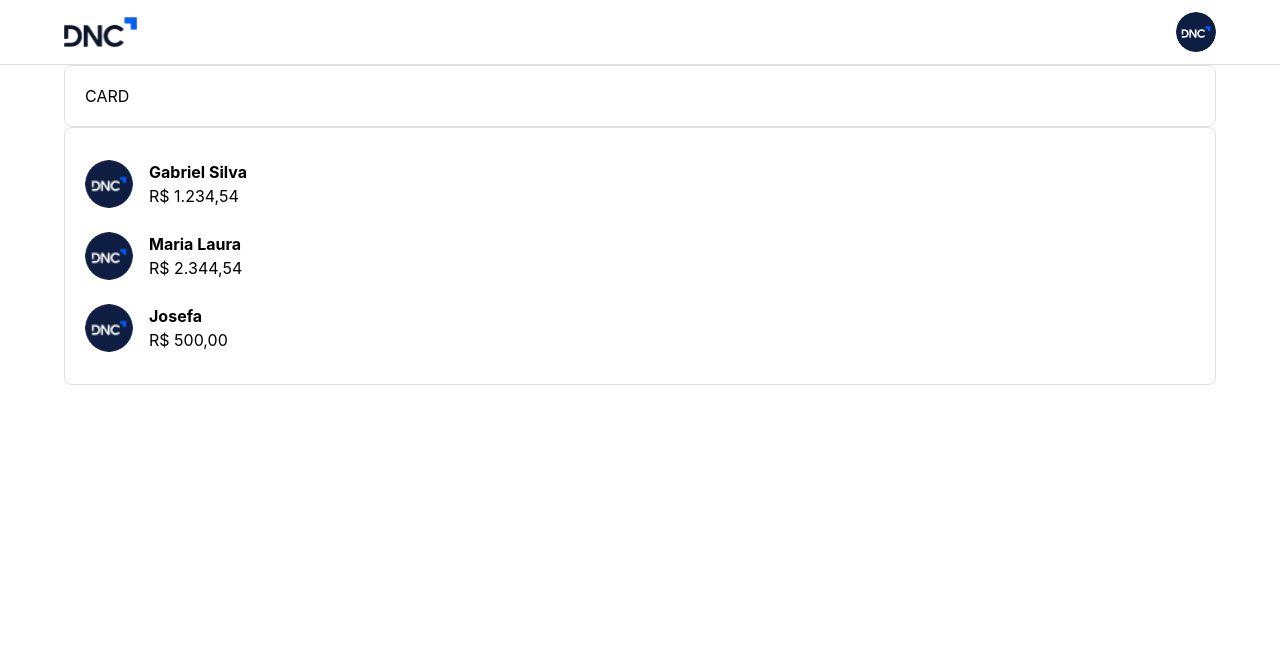
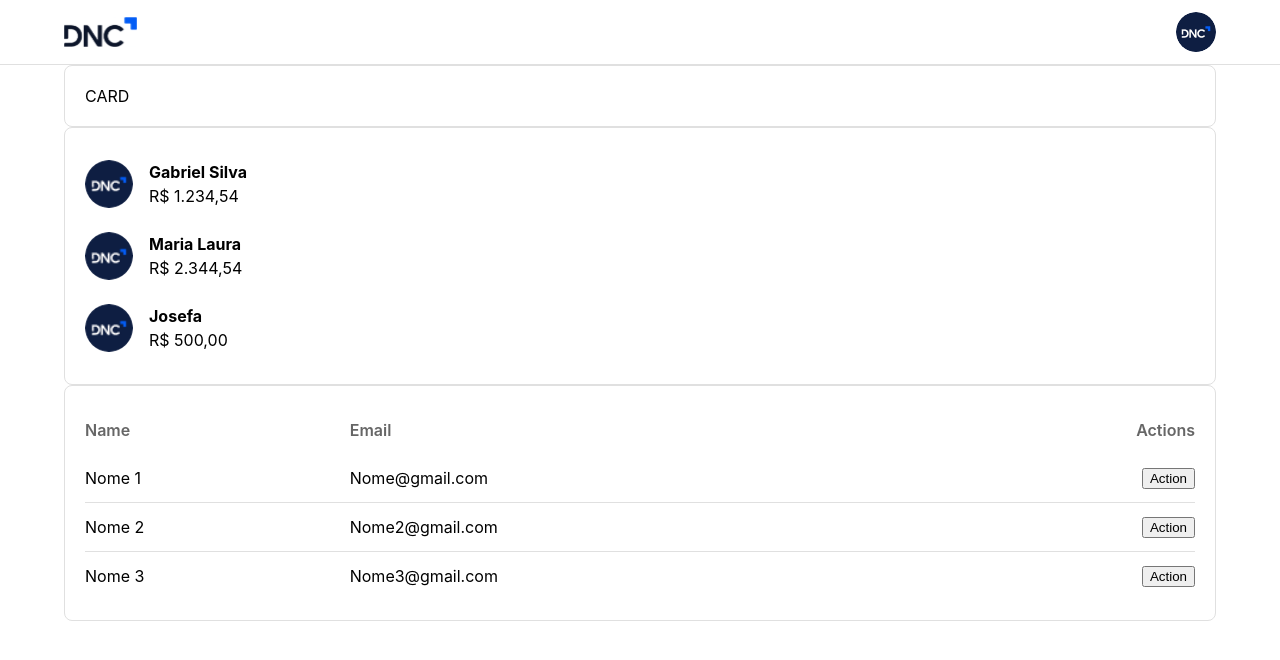
Before and after one commit to DevGabrielSilva-ops/dnc-sales-dashboard-gabrielSilva, a React (Vite) app: page /home in a window 1280 px wide. Shown: the top 660 px of the page. Built offline with nearby package versions, Linux system fonts and the light colour scheme.

Commit message:
feat: criado os componentes de tabela

```diff
--- /dev/null
+++ b/src/components/CustomTable.tsx
@@ -0,0 +1,82 @@
+import styled from "styled-components";
+import { CustomTableProps } from "@/types";
+import { pxParaRem } from "@/utils";
+
+
+
+export const TableWrapper= styled.div`
+    overflow-x: auto;
+    width: 100%;
+    background-color: ${(props) => props.theme.appBackground};
+    table{
+
+        width: 100%;
+        border-collapse: collapse;
+
+        th,td {
+            height: ${pxParaRem(48)};
+            padding: 0 ${pxParaRem(8)} 0 0;
+            text-align:left;
+            &: last-child {
+                text-align: right;
+                padding: 0;
+            }
+        }
+
+        th {
+            color: ${(props) => props.theme.typographies.subtitle};
+            font-weight: 600;
+
+        }
+
+        tr {
+            border-bottom: ${pxParaRem(1)} solid ${(props) => props.theme.appDefaultStroke};
+             &: last-child {
+                border-bottom: none;
+            }
+        }
+
+    }
+`
+
+function CustomTable(props: CustomTableProps) {
+    const {headers ,rows} = props
+    return(
+       <TableWrapper>
+
+        <table>
+            <thead>
+                <tr>
+                    {
+                        headers.map((header,index) => (
+                            <th key={index}>{header}</th>
+                        ))
+                    }
+                </tr>
+            </thead>
+
+            <tbody>
+                {
+                    rows.map((row,rowIndex) => (
+                        <tr key={rowIndex}>
+
+                        {
+
+                            row.map((cell,cellIndex) => (
+                                <td key={cellIndex}>
+                                    {cell}
+                                </td>
+                            ) )
+
+                        }
+
+                        </tr>
+                    ))
+                }
+            </tbody>
+        </table>
+       </TableWrapper>
+    )
+}
+
+export default CustomTable
--- a/src/components/index.ts
+++ b/src/components/index.ts
@@ -2,6 +2,7 @@
 export {default as ListaAvatar} from './AvatarList'
 export {default as FormularioComponente} from './FormularioComponente'
 export {default as Header} from './Header'
+export {default as CustomTable} from './CustomTable'
 export * from './StyledButton'
 export * from './StyledInput'
 export * from './Typographies'
--- a/src/pages/Home.tsx
+++ b/src/pages/Home.tsx
@@ -1,4 +1,4 @@
-import { CardComponent, Header, ListaAvatar } from "@/components"
+import { CardComponent, CustomTable, Header, ListaAvatar } from "@/components"
 import { Container } from "@mui/material"
 import { currencyConverter } from "@/utils"
 
@@ -22,6 +22,29 @@
         subtitle: currencyConverter(500.00)
       }
   ]
+
+  const DadosTable = {
+      headers: ['Name', 'Email','Actions'],
+      rows: [
+        [
+          <span>Nome 1</span>,
+          <span>Nome@gmail.com</span>,
+          <button>Action</button>
+        ],
+
+         [
+          <span>Nome 2</span>,
+          <span>Nome2@gmail.com</span>,
+          <button>Action</button>
+        ],
+
+          [
+          <span>Nome 3</span>,
+          <span>Nome3@gmail.com</span>,
+          <button>Action</button>
+        ]
+      ]
+  }
   return (
     <>
      <Header />
@@ -30,6 +53,9 @@
         <CardComponent>
               <ListaAvatar listData={ListaVendedores} />
         </CardComponent>
+        <CardComponent>
+              <CustomTable headers={DadosTable.headers} rows={DadosTable.rows} />
+        </CardComponent>
      </Container>
 
     </>
--- /dev/null
+++ b/src/types/customTable.d.ts
@@ -0,0 +1,4 @@
+export interface CustomTableProps {
+    headers: string[]
+    rows: React.ReactNode[][]
+}
--- a/src/types/index.ts
+++ b/src/types/index.ts
@@ -2,3 +2,4 @@
 export * from './formcomponente'
 export * from './typographies'
 export * from './avatarsList'
+export * from './customTable'
```
